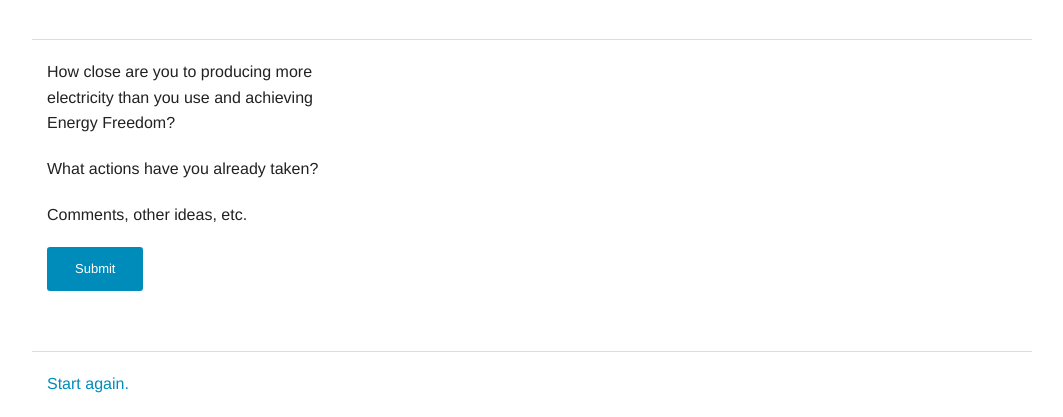
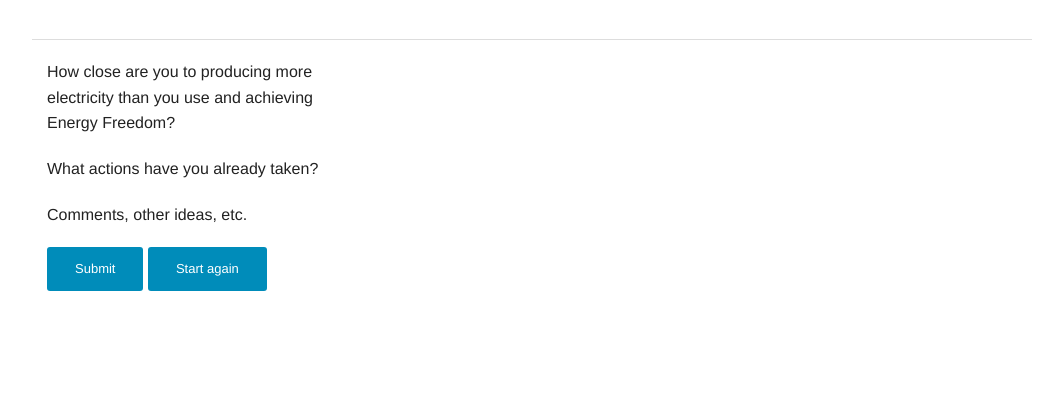
Before and after one commit to claudinec/energyfreedom-pledge, a PHP site: template views/pledge.twig in a window 1280 px wide. Shown: the part 1090-1507 px from the top of the page, without its empty margins (108-1171 px from the left). After the commit the page ends 1381 px from the top, so only its background shows below. Run offline with PHP 8.4, Linux system fonts and the light colour scheme; the template is opened without the code that fills it, so the values that code supplies are empty; some libraries are stand-ins or nearby versions.

Commit message:
Fiddling with buttons.

```diff
--- a/views/pledge.twig
+++ b/views/pledge.twig
@@ -330,17 +330,9 @@
     {### END FORM ###}
 
     <div class="row">
-      <div class="large-4 medium-4 columns">
-        <p><a href="#" class="small radius button">Submit</a></p>
-      </div>
-    </div>
-
-    <div class="row">
-
-      <hr>
-
       <div class="large-12 columns">
-        <p><a href="/">Start again.</a></p>
+        <p><a href="#" class="small radius button">Submit</a>
+           <a href="/" class="small radius button">Start again</a></p>
       </div>
     </div>
 
```
